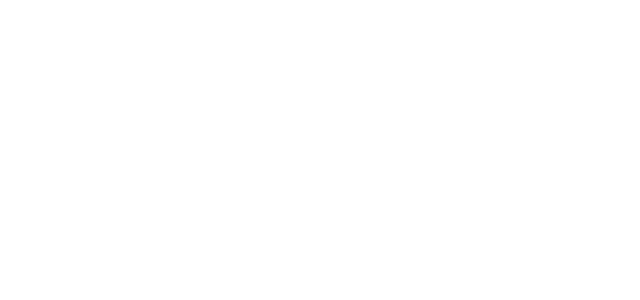
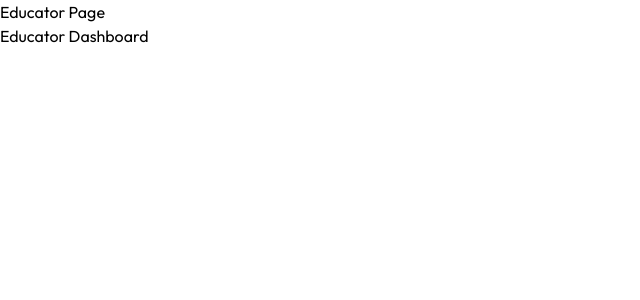
Before and after one commit to koushikbajpayee06/developer-learning-platform, a React (Vite) app: page /educator/educator in a window 1280 px wide. Before the commit this address had no page. Shown: the top 300 px of the page, without its empty margins (0-640 px from the left). Built offline with nearby package versions, Linux system fonts and the light colour scheme.

Commit message:
route added for educator

```diff
--- a/src/App.jsx
+++ b/src/App.jsx
@@ -6,11 +6,17 @@
 import MyEnrollments from './pages/student/MyEnrollments'
 import Player from './pages/student/Player'
 import Loading from './components/student/Loading'
+import Educator from './pages/educator/Educator'
+import Dashboard from './pages/educator/Dashboard'
+import AddCourse from './pages/educator/AddCourse'
+import StudentsEnrolled from './pages/educator/StudentsEnrolled'
+import MyCourses from './pages/educator/MyCourses'
 
 const App = () => {
   return (
     <div>
       <Routes>
+        {/* Route for Students */}
         <Route path='/' element={<Home/>}/>
         <Route path='/course-list' element={<CoursesList/>}/>
         <Route path='/course-list/:input' element={<CoursesList/>}/>
@@ -18,6 +24,13 @@
         <Route path='/my-enrollments' element={<MyEnrollments/>}/>
         <Route path='/player/:courseId' element={<Player/>}/>
         <Route path='/loading/:path' element={<Loading/>}/>
+        {/* Routes for Educators */}
+        <Route path='/educator' element={<Educator/>}>
+          <Route path='educator' element={<Dashboard/>}/>
+          <Route path='add-course' element={<AddCourse/>}/>
+          <Route path='my-courses' element={<MyCourses/>}/>
+          <Route path='student-enrolled' element={<StudentsEnrolled/>}/>
+        </Route>
       </Routes>
     </div>
   )
--- a/src/pages/educator/Educator.jsx
+++ b/src/pages/educator/Educator.jsx
@@ -1,9 +1,14 @@
 import React from 'react'
+import { Outlet } from 'react-router-dom'
 
 const Educator = () => {
   return (
     <div>
       <h1>Educator Page</h1>
+      <div>
+        { <Outlet/>}
+      </div>
+
     </div>
   )
 }
```
